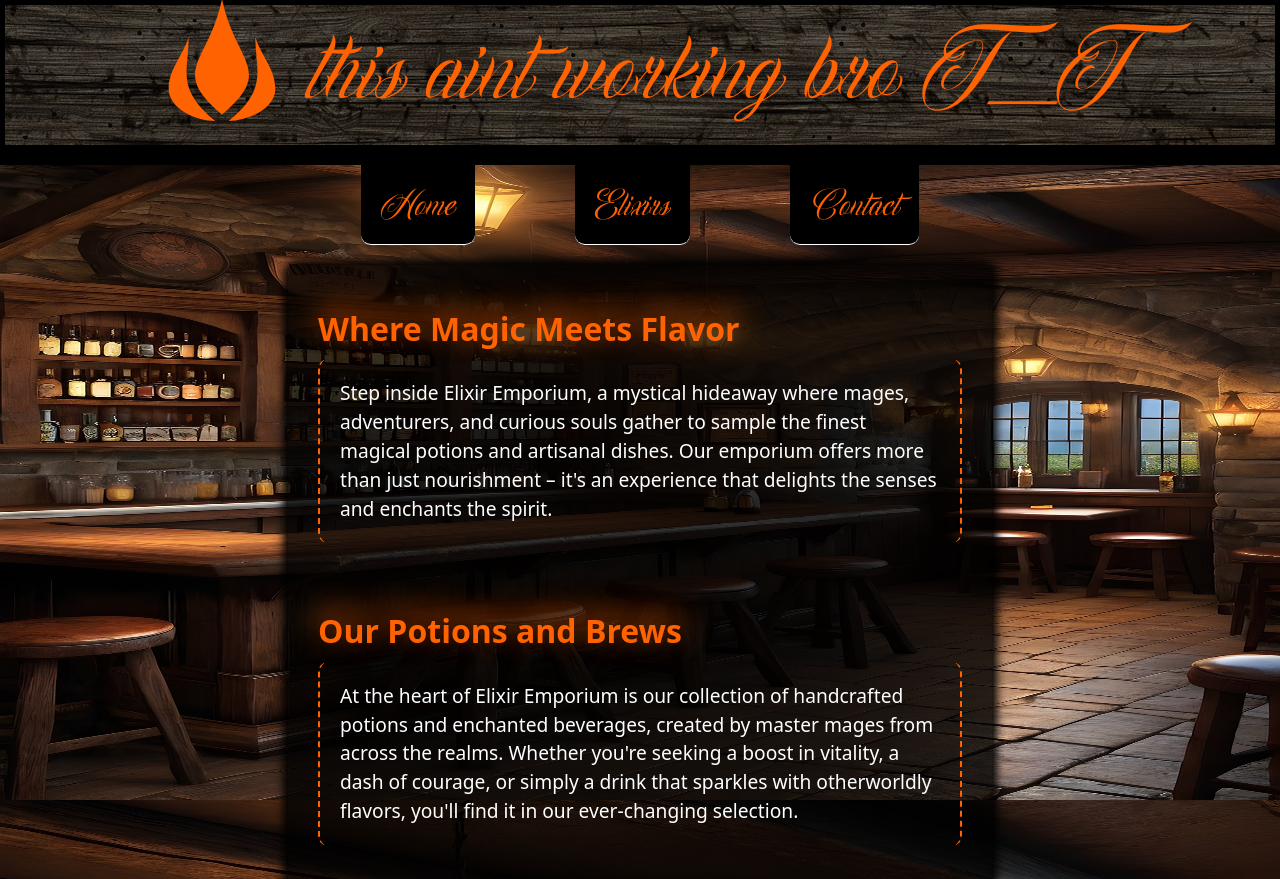
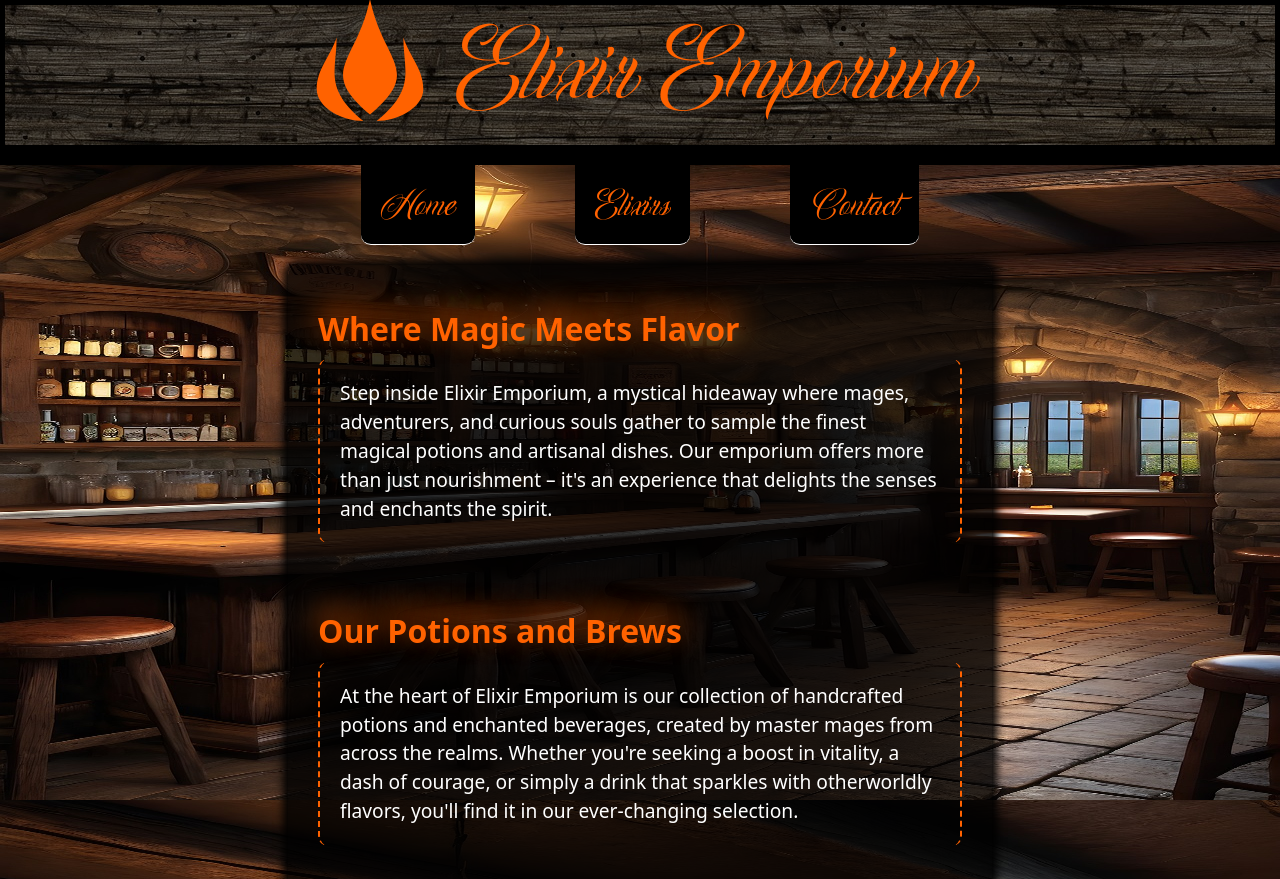
Before and after one commit to Goooble/restaurant-odin, a plain HTML site: page index.html in a window 1280 px wide. Shown: the top 879 px of the page. Drawn offline with Linux system fonts and the light colour scheme.

Commit message:
more testing

```diff
--- a/index.html
+++ b/index.html
@@ -1 +1 @@
-<!doctype html><html lang="en"><head><meta charset="UTF-8"/><meta name="viewport" content="width=device-width,initial-scale=1"/><title>Elixir Emporium</title><script defer="defer" src="main.js"></script></head><body><header><div class="name-bg"><div class="name"><svg fill="#ff6200" width="130px" height="130px" viewBox="0 0 32 32" version="1.1" xmlns="http://www.w3.org/2000/svg"><title>fire-symbol</title><path d="M16 1c-3.282 15.79-13.125 17.366 0 28.418 13.126-11.053 3.282-12.628 0-28.418zM7.797 10.463c-1.641 4.736-4.922 7.919-4.922 12.656s6.562 7.881 11.485 7.881c-9.844-7.896-6.563-12.643-6.563-20.537zM24.203 10.463c0 7.895 3.282 12.642-6.562 20.537 4.922 0 11.485-3.144 11.485-7.881s-3.282-7.92-4.922-12.656z"></path></svg> this aint working bro T_T</div></div><nav><button class="homeBut">Home</button> <button class="elixirBut">Elixirs</button> <button class="contactBut">Contact</button></nav></header><div id="content"></div></body></html>
+<!doctype html><html lang="en"><head><meta charset="UTF-8"/><meta name="viewport" content="width=device-width,initial-scale=1"/><title>Elixir Emporium</title><script defer="defer" src="main.js"></script></head><body><header><div class="name-bg"><div class="name"><svg fill="#ff6200" width="130px" height="130px" viewBox="0 0 32 32" version="1.1" xmlns="http://www.w3.org/2000/svg"><title>fire-symbol</title><path d="M16 1c-3.282 15.79-13.125 17.366 0 28.418 13.126-11.053 3.282-12.628 0-28.418zM7.797 10.463c-1.641 4.736-4.922 7.919-4.922 12.656s6.562 7.881 11.485 7.881c-9.844-7.896-6.563-12.643-6.563-20.537zM24.203 10.463c0 7.895 3.282 12.642-6.562 20.537 4.922 0 11.485-3.144 11.485-7.881s-3.282-7.92-4.922-12.656z"></path></svg> Elixir Emporium</div></div><nav><button class="homeBut">Home</button> <button class="elixirBut">Elixirs</button> <button class="contactBut">Contact</button></nav></header><div id="content"></div></body></html>
```
